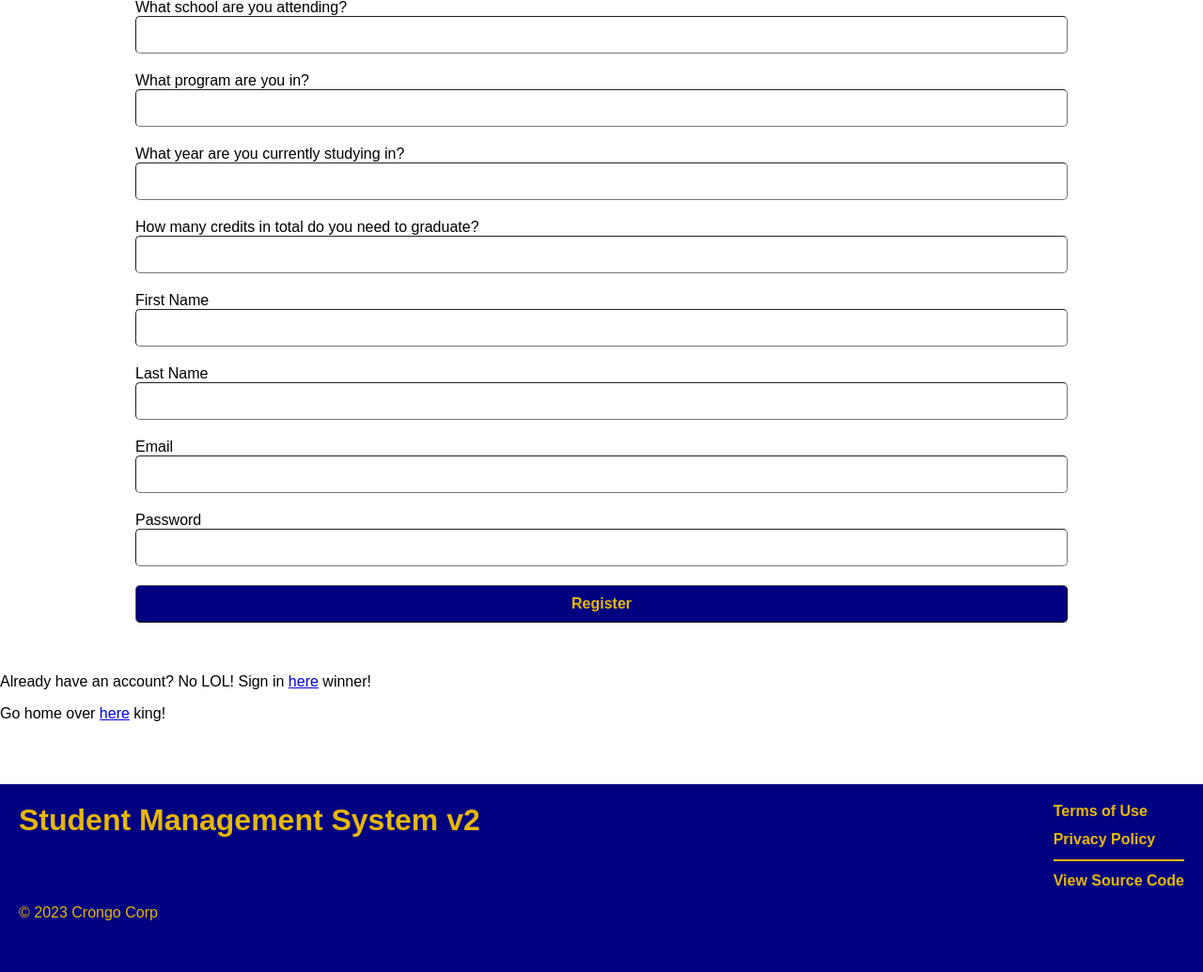
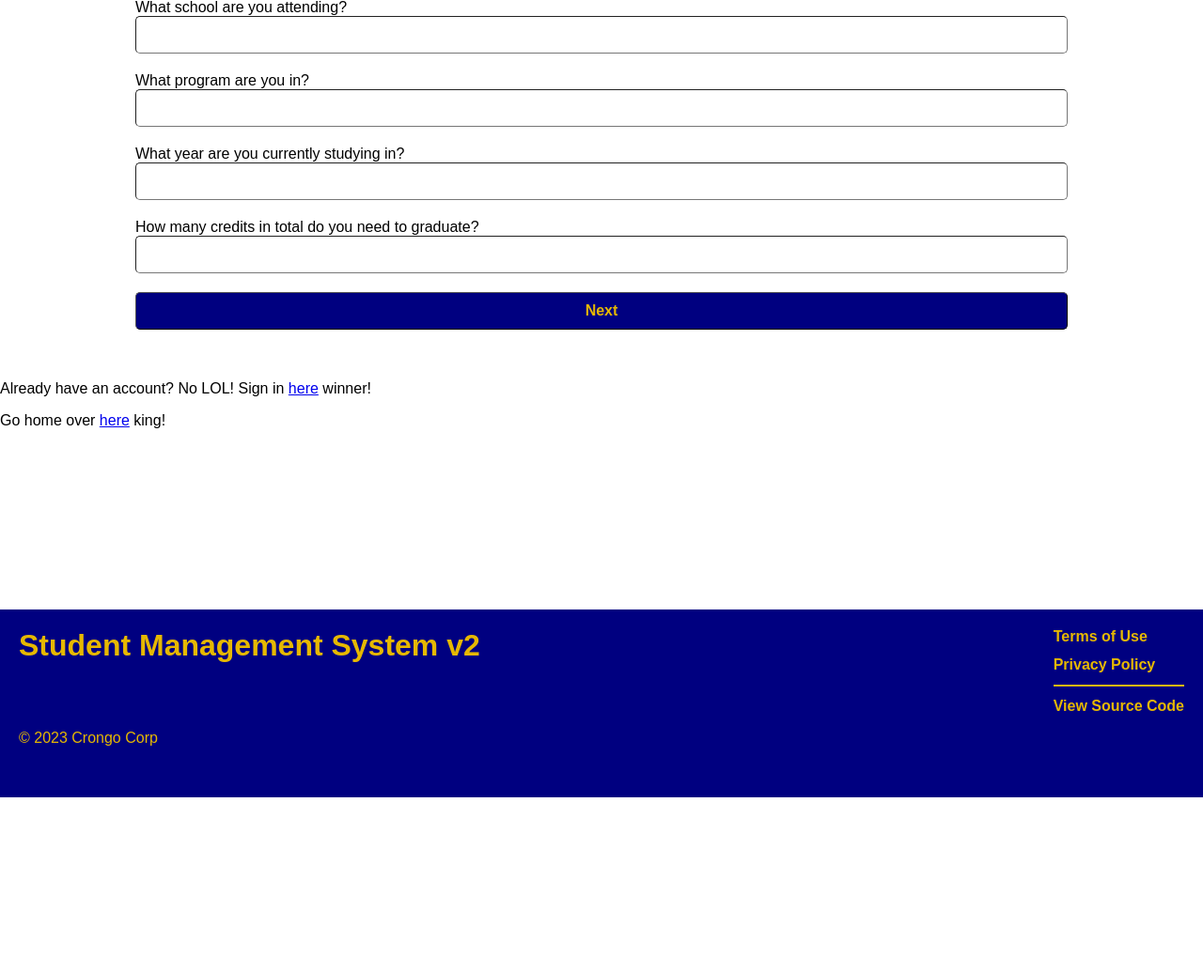
Before and after one commit to luk-ryan/StudentManagementSystemV2, a Flask app: page /register in a window 1280 px wide. Shown: the part 151-1186 px from the top of the page at 94% size. After the commit the page ends 1000 px from the top, so only its background shows below. Run offline with Flask 3, Linux system fonts and the light colour scheme.

Commit message:
SMSv-21 Added 'pages' of register form.
The register form now toggles between two pages:
One for school info, another for login info.

```diff
--- a/frontend/static/css/styles.css
+++ b/frontend/static/css/styles.css
@@ -369,6 +369,28 @@ body {
     cursor: pointer;
 }
 
+#register-form > div {
+    display: flex;
+}
+
+#register-form > div > button {
+    flex-basis: 100%;
+    transition: flex-basis 0.5s;
+}
+
+#register-form > div > button.shrink {
+    flex-basis: 50%;
+    transition: flex-basis 0.5s;
+}
+
+#register-form > div > button.shrink:first-child {
+    margin-right: 2px;
+}
+
+#register-form > div > button.shrink:last-child {
+    margin-right: 2px;
+}
+
 #welcome-page-message > h1 {
     font-size: var(--title-font-size);
 }
--- /dev/null
+++ b/frontend/static/js/registerForm.js
@@ -0,0 +1,50 @@
+/**
+ * Toggles the `hidden` property of the inputs and labels of a form.
+ *
+ * @param {HTMLElement} formElement The form to which the inputs and labels will be toggled.
+ */
+function toggleInputsAndLabels(formElement) {
+    for (const child of formElement.children) {
+        if (child.tagName.toUpperCase() == "LABEL" || child.tagName.toUpperCase() == "INPUT") {
+            child.toggleAttribute("hidden");
+        }
+    }
+}
+
+/**
+ * Toggles the `hidden` attribute of the register form buttons (previous page,
+ * next page, and submit).
+ */
+function toggleRegisterFormButtons() {
+    document.getElementById("register-form-back-button").toggleAttribute("hidden");
+    document.getElementById("register-form-next-button").toggleAttribute("hidden");
+    document.getElementById("register-form-submit-button").toggleAttribute("hidden");
+}
+
+/**
+ * Switches between the "previous" or "next" register page by toggling labels,
+ * inputs, and buttons.
+ *
+ * On the first "page", the first set of inputs and labels are shown, along with
+ * the next button. On the second "page", the second set of inputs are shown,
+ * along with the previous and submit buttons. Toggling the `hidden` property of
+ * these elements effectively switches between "pages".
+ */
+function switchRegisterPage() {
+    const registerForm = document.getElementById("register-form");
+    const toggleButton = document.getElementById("register-form-toggle-button");
+    const submitButton = document.getElementById("register-form-submit-button");
+
+    toggleInputsAndLabels(registerForm);
+
+    toggleButton.innerHTML = toggleButton.innerHTML.toLowerCase() == "next"
+        ? "Back"
+        : "Next";
+
+    submitButton.toggleAttribute("hidden");
+
+    toggleButton.classList.toggle("shrink");
+    submitButton.classList.toggle("shrink");
+}
+
+document.getElementById("register-form-toggle-button").addEventListener("click", switchRegisterPage);
--- a/frontend/templates/register.html
+++ b/frontend/templates/register.html
@@ -10,27 +10,27 @@
         {% endif %}
     {% endwith %}
     <div class="block login-register-form">
-        <form action="#" method="post">
-
+        <form id="register-form" action="#" method="post">
             <label for="school">What school are you attending?</label>
-            <input type="text" id="school" name="school">
+            <input type="text" name="school">
             <label for="program">What program are you in?</label>
-            <input type="text" id="program" name="program">
+            <input type="text" name="program">
             <label for="year">What year are you currently studying in?</label>
-            <input type="number" id="year" name="year">
+            <input type="number" name="year">
             <label for="creditsToGraduate">How many credits in total do you need to graduate?</label>
-            <input type="number" id="creditsToGraduate" name="creditsToGraduate">
-
-            <label for="fName">First Name</label>
-            <input type="text" id="fName" name="fName">
-            <label for="lName">Last Name</label>
-            <input type="text" id="lName" name="lName">
-            <label for="email">Email</label>
-            <input type="text" id="email" name="email">
-            <label for="password">Password</label>
-            <input type="password" id="password" name="password">
-
-            <button type="submit">Register</button>
+            <input type="number" name="creditsToGraduate">
+            <label for="fName" hidden>First Name</label>
+            <input type="text" name="fName" hidden>
+            <label for="lName" hidden>Last Name</label>
+            <input type="text" name="lName" hidden>
+            <label for="email" hidden>Email</label>
+            <input type="text" name="email" hidden>
+            <label for="password" hidden>Password</label>
+            <input type="password" name="password" hidden>
+            <div>
+                <button id="register-form-toggle-button" type="button">Next</button>
+                <button id="register-form-submit-button" type="submit" hidden>Register</button>
+            </div>
         </form>
     </div>
     <br>
@@ -40,4 +40,5 @@
     <p>
         Go home over <a href="/home">here</a> king!
     </p>
+    <script src="/static/js/registerForm.js"></script>
 {% endblock content %}
```
